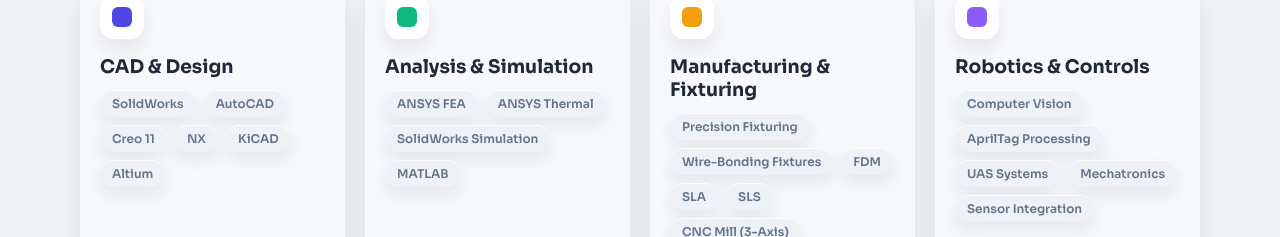
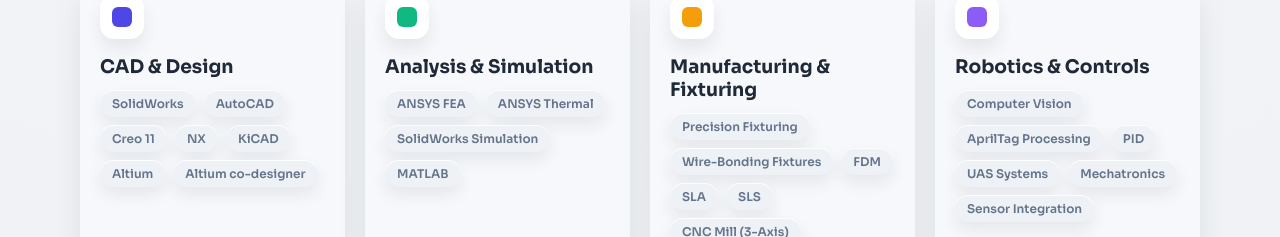
Before and after one commit to TararaDotJoshua/TararaDotJoshua.github.io, a React (Vite) app: page / in a window 1280 px wide. Shown: the part 1720-1957 px from the top of the page. Built offline with nearby package versions, Linux system fonts and the light colour scheme.

Commit message:
Update App.jsx

```diff
--- a/src/App.jsx
+++ b/src/App.jsx
@@ -22,7 +22,15 @@
   {
     title: 'CAD & Design',
     icon: 'cad',
-    items: ['SolidWorks', 'AutoCAD', 'Creo 11', 'NX', 'KiCAD', 'Altium'],
+    items: [
+      'SolidWorks',
+      'AutoCAD',
+      'Creo 11',
+      'NX',
+      'KiCAD',
+      'Altium',
+      'Altium co-designer',
+    ],
   },
   {
     title: 'Analysis & Simulation',
@@ -49,6 +57,7 @@
     items: [
       'Computer Vision',
       'AprilTag Processing',
+      'PID',
       'UAS Systems',
       'Mechatronics',
       'Sensor Integration',
```
